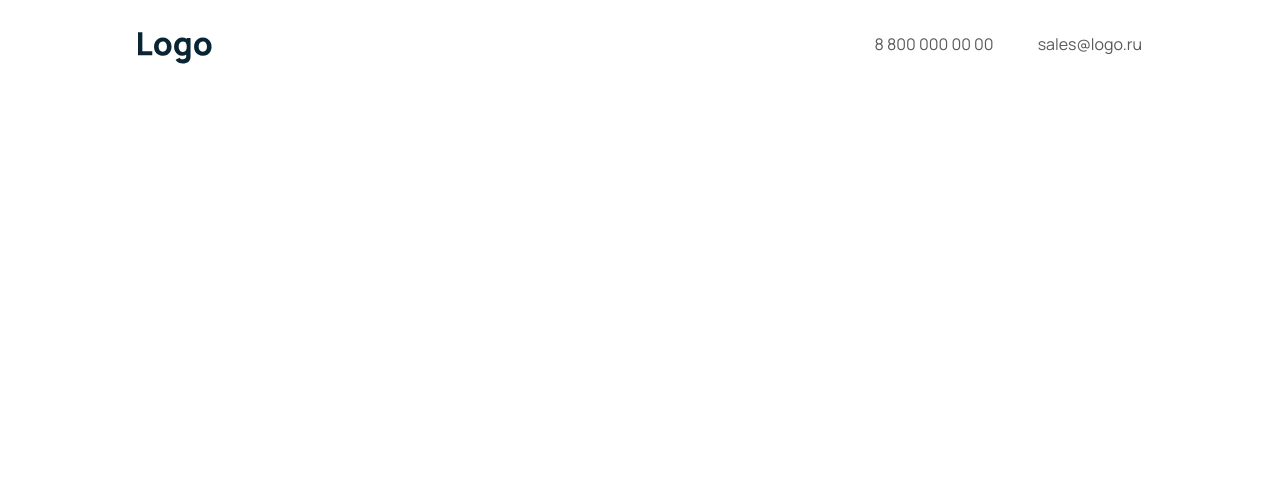
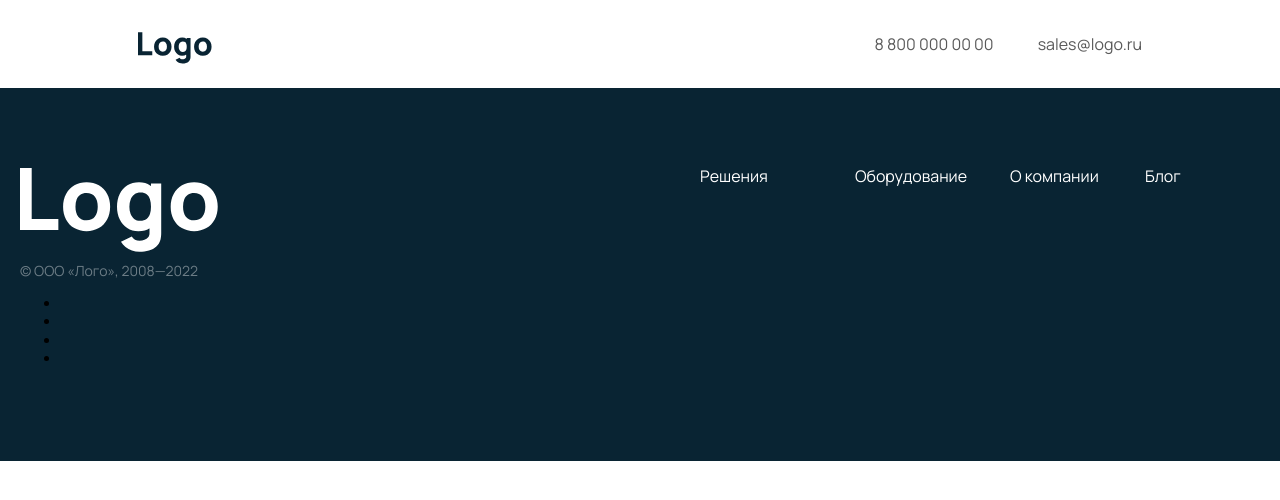
Before and after one commit to vkozh/parawebtest, a plain HTML site: page index.html in a window 1280 px wide. Drawn offline with Linux system fonts and the light colour scheme.

Commit message:
footer/structure

```diff
--- a/blocks/container/__header/container__header.css
+++ /dev/null
@@ -1,10 +0,0 @@
-.container__header {
-    margin: 24px 138px;
-}
-
-@media screen and (max-width: 768px) {
-    .container__header {
-        margin: 12px 15px;
-    }
-
-}
--- /dev/null
+++ b/blocks/footer/__logo/footer__logo.css
@@ -0,0 +1,7 @@
+.footer__logo {
+    background-image: url(../../../images/logo_white.svg);
+    background-size: 200px 86px;
+    width: 200px;
+    height: 86px;
+    margin: 0 0 10px;
+}
--- /dev/null
+++ b/blocks/footer/footer.css
@@ -0,0 +1,7 @@
+.footer {
+    display: flex;
+    background-color: #092433;
+    padding: 80px 20px 77px;
+    flex-wrap: wrap;
+    justify-content: space-between;
+}
--- /dev/null
+++ b/blocks/header/__info/header__info.css
@@ -0,0 +1,11 @@
+.header__info {
+    font-family: 'Manrope';
+    font-style: normal;
+    font-weight: 500;
+    font-size: 14px;
+    line-height: 1;
+    color: rgba(255, 255, 255, 0.8);
+    opacity: 0.5;
+    margin: 0;
+    width: 100%;
+}
--- a/blocks/header/header.css
+++ b/blocks/header/header.css
@@ -2,4 +2,12 @@
     display: flex;
     justify-content: space-between;
     align-items: center;
+    margin: 24px 138px;
 }
+
+@media screen and (max-width: 768px) {
+    .header {
+        margin: 12px 15px;
+    }
+
+}
--- /dev/null
+++ b/blocks/menu/__item/menu__item.css
@@ -0,0 +1,14 @@
+.menu__item {
+    font-family: 'Manrope';
+    font-style: normal;
+    font-weight: 500;
+    font-size: 16px;
+    line-height: 1;
+    color: #FFFFFF;
+    margin: 0 20px 20px;
+    min-width: 115px;
+}
+
+.menu__item:last-of-type {
+    margin: 0;
+}
--- /dev/null
+++ b/blocks/menu/menu.css
@@ -0,0 +1,7 @@
+.menu {
+    list-style-type: none;
+    display: flex;
+    padding: 0;
+    margin: 0;
+    justify-content: space-between;
+}
--- a/index.css
+++ b/index.css
@@ -1,5 +1,3 @@
-@import url(./blocks/container/__header/container__header.css);
-
 @import url(./blocks/header/header.css);
 @import url(./blocks/header/__logo/header__logo.css);
 
@@ -7,3 +5,10 @@
 @import url(./blocks/contacts/__item/contacts__item.css);
 @import url(./blocks/contacts/__item/_phone/contacts__item_phone.css);
 @import url(./blocks/contacts/__item/_email/contacts__item_email.css);
+
+@import url(./blocks/footer/footer.css);
+@import url(./blocks/footer/__logo/footer__logo.css);
+@import url(./blocks/header/__info/header__info.css);
+
+@import url(./blocks/menu/menu.css);
+@import url(./blocks/menu/__item/menu__item.css);
--- a/index.html
+++ b/index.html
@@ -1,5 +1,5 @@
 <!DOCTYPE html>
-<html lang="en">
+<html lang="ru">
   <head>
     <meta charset="UTF-8" />
     <meta http-equiv="X-UA-Compatible" content="IE=edge" />
@@ -15,15 +15,30 @@
   </head>
   <body>
     <div class="container">
-      <header class="container__header header">
-        <div class="header__logo"></div>
+      <header class="header">
+        <div class="header__logo logo"></div>
         <div class="header__contacts contacts">
           <p class="contacts__item contacts__item_phone">8 800 000 00 00</p>
           <p class="contacts__item contacts__item_email">sales@logo.ru</p>
         </div>
       </header>
       <main></main>
-      <footer></footer>
+      <footer class="footer">
+        <div class="footer__logo"></div>
+        <ul class="menu footer__menu">
+          <li class="menu__item">Решения</li>
+          <li class="menu__item">Оборудование</li>
+          <li class="menu__item">О компании</li>
+          <li class="menu__item">Блог</li>
+        </ul>
+        <p class="header__info">© ООО «Лого», 2008—2022</p>
+        <ul class="footer__socials socials">
+          <li class="socials__item"><a href="/" class="socials__tg"></a></li>
+          <li class="socials__item"><a href="/" class="socials__vk"></a></li>
+          <li class="socials__item"><a href="/" class="socials__tw"></a></li>
+          <li class="socials__item"><a href="/" class="socials__hb"></a></li>
+        </ul>
+      </footer>
     </div>
 
     <script src="./index.js"></script>
```
Also changed, not shown: images/logo_white.svg (added).
